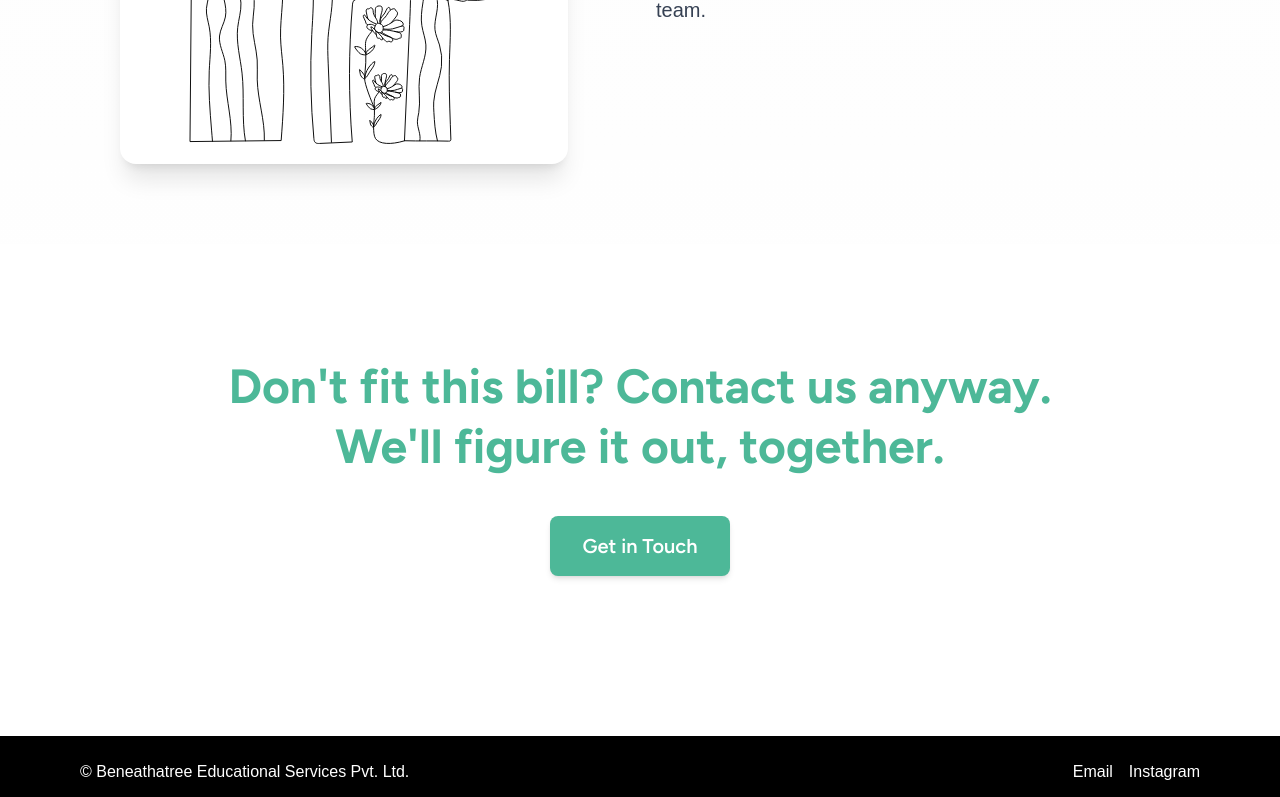
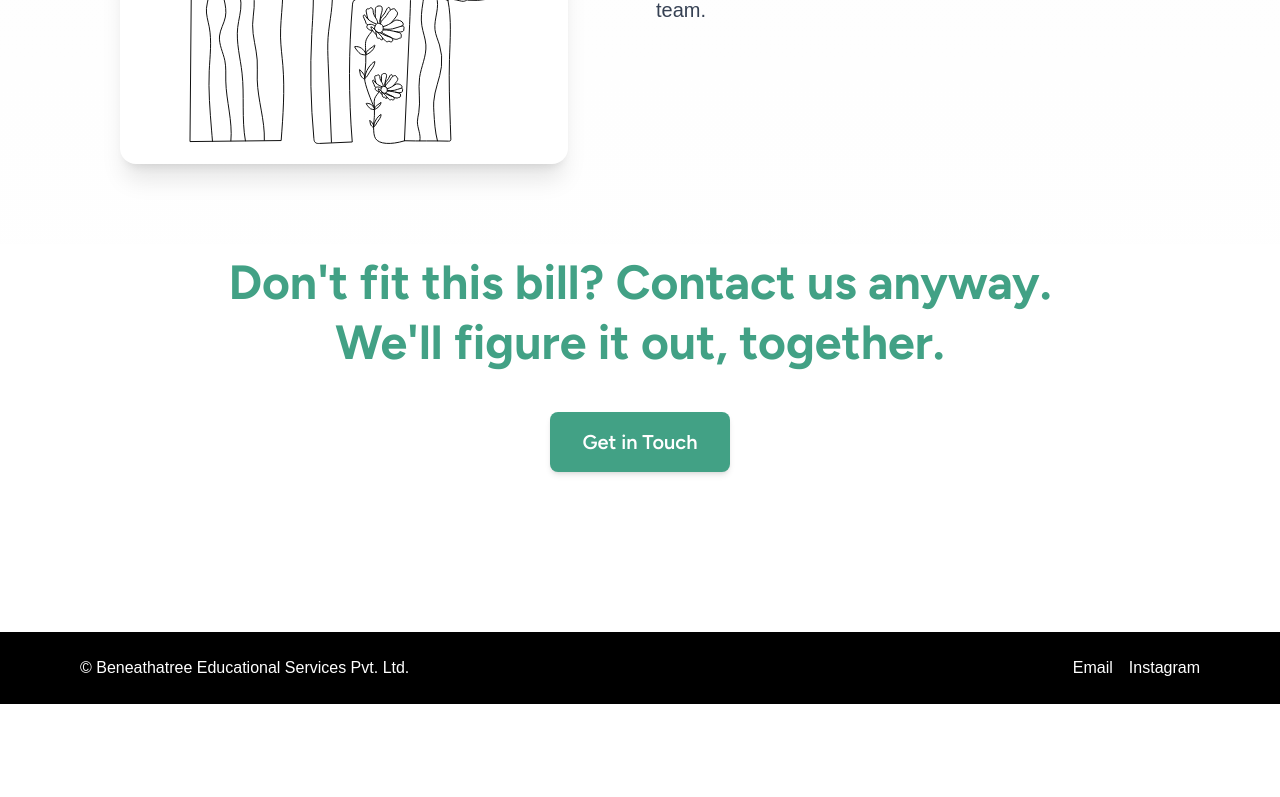
Before and after one commit to beneathatree/beneathatreeoncode, a Next.js app: page / in a window 1280 px wide. Shown: the part 2000-2797 px from the top of the page. After the commit the page ends 2704 px from the top, so only its background shows below. Built offline with nearby package versions, Linux system fonts and the light colour scheme.

Commit message:
Refine ContactCta top padding

```diff
--- a/src/components/ContactCta.tsx
+++ b/src/components/ContactCta.tsx
@@ -1,14 +1,9 @@
-// components/ContactCta.tsx
-import React from 'react';
-
 export default function ContactCta() {
   return (
-    // Outer container with padding
-    <section className="py-20 sm:py-28 bg-white text-center">
+    <section className="pt-4 sm:pt-6 md:pt-4 lg:pt-2 pb-20 sm:pb-28 bg-white text-center">
       <div className="max-w-4xl mx-auto px-4">
-
         {/* Main Heading/Text */}
-        <h2 className="text-3xl sm:text-4xl md:text-5xl font-figtree font-bold leading-tight text-[#4DB898] mb-10">
+        <h2 className="text-3xl sm:text-4xl md:text-5xl font-figtree font-bold leading-tight text-[#42A185] mb-10">
           Don&apos;t fit this bill? Contact us anyway.
           <br />
           We&apos;ll figure it out, together.
@@ -16,11 +11,11 @@ export default function ContactCta() {
 
         {/* Button */}
         <a
-          href="https://calendly.com/rohit-beneathatree/introduction" // Assuming this is the correct link
+          href="https://calendly.com/rohit-beneathatree/introduction"
           target="_blank"
           rel="noreferrer"
           className="inline-block px-8 py-4 rounded-lg font-figtree font-semibold text-white text-xl transition-transform duration-200 ease-in-out hover:scale-[1.03] shadow-md hover:shadow-lg"
-          style={{ backgroundColor: "#4DB898" }}
+          style={{ backgroundColor: "#42A185" }}
         >
           Get in Touch
         </a>
--- a/src/components/Navbar.tsx
+++ b/src/components/Navbar.tsx
@@ -69,7 +69,7 @@ export default function Navbar() {
             target="_blank"
             rel="noreferrer"
             className="px-4 py-2 rounded-lg font-figtree font-medium text-white text-base transition-transform duration-200 ease-in-out hover:scale-[1.03]"
-            style={{ backgroundColor: "#4DB898" }}
+            style={{ backgroundColor: "#42A185" }}
           >
             Schedule a Call
           </a>
```
